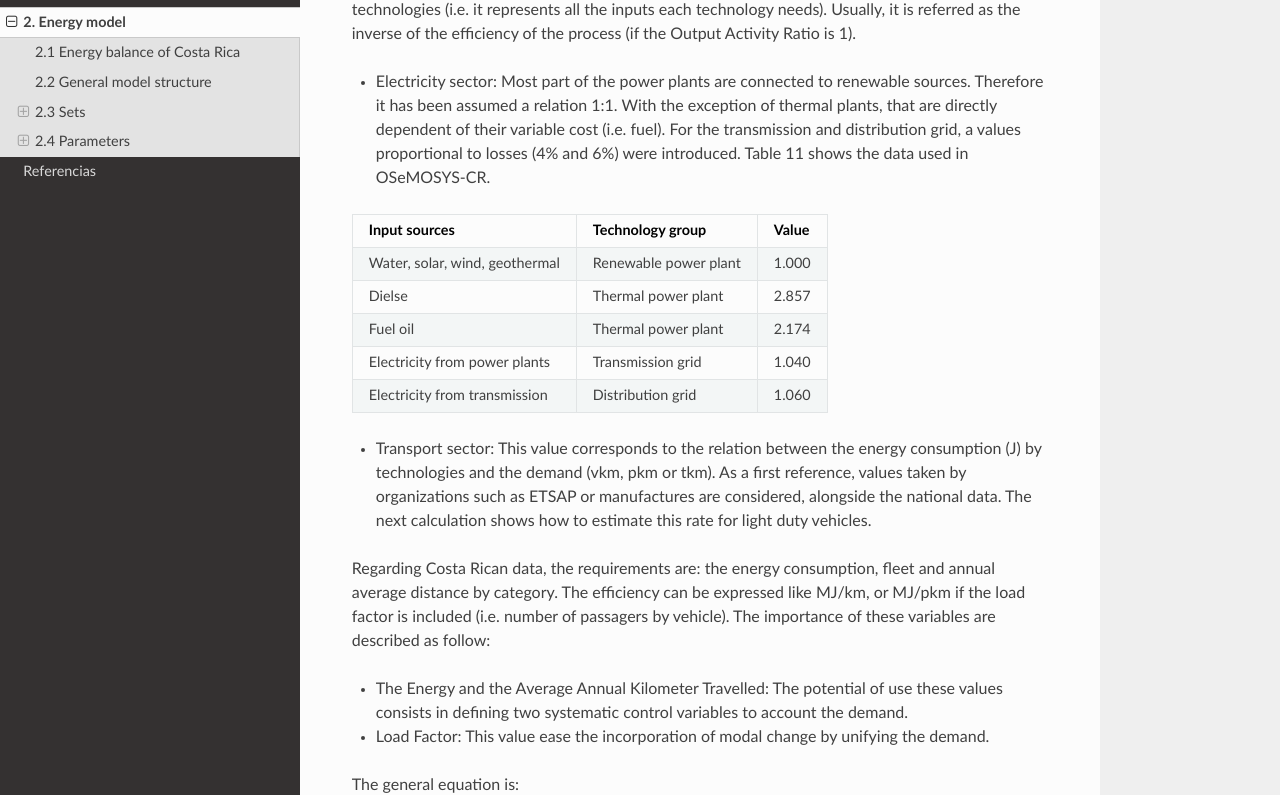
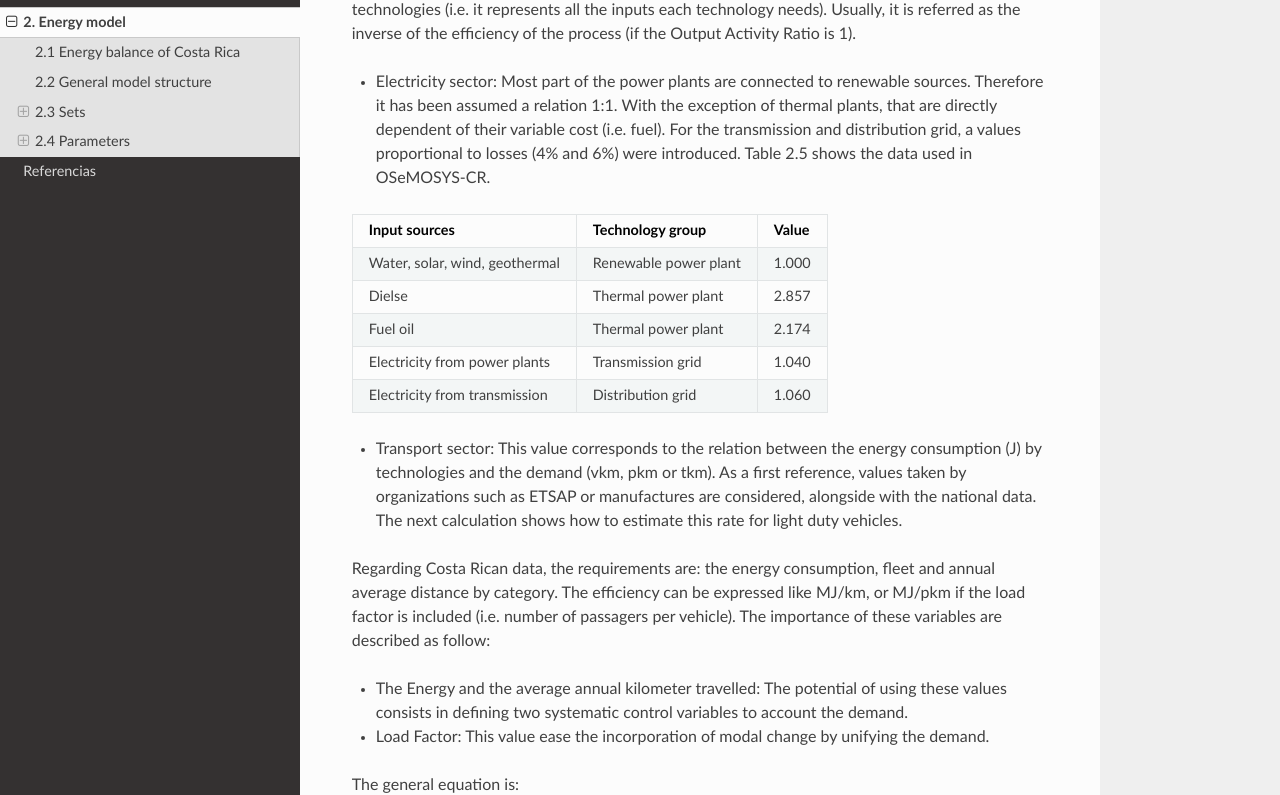
Before and after one commit to EPERLab/OSeMOSYS-CR, a Sphinx documentation site: the page built from docs/02EnergyModel.rst, in a window 1280 px wide and 1400 px high, scrolled down 12387 px. Shown: the part 186-981 px from the top of the window. Built offline with Sphinx 7.4.7 and the Read the Docs theme 2.0.0, drawn with Linux system fonts in a browser that asks for light colours.

Commit message:
Update 02EnergyModel.rst

```diff
--- a/docs/02EnergyModel.rst
+++ b/docs/02EnergyModel.rst
@@ -385,7 +385,7 @@ For this parameter, the model employs a set of values used by KTH. In general, t
 
 This value is fundamental to build the structure of model, since it connects the fuels and technologies (i.e. it represents all the inputs each technology needs). Usually, it is referred as the inverse of the efficiency of the process (if the Output Activity Ratio is 1).
 
-* Electricity sector: Most part of the power plants are connected to renewable sources. Therefore it has been assumed a relation 1:1. With the exception of thermal plants, that are directly dependent of their variable cost (i.e. fuel). For the transmission and distribution grid, a values proportional to losses (4% and 6%) were introduced. Table 11 shows the data used in OSeMOSYS-CR.
+* Electricity sector: Most part of the power plants are connected to renewable sources. Therefore it has been assumed a relation 1:1. With the exception of thermal plants, that are directly dependent of their variable cost (i.e. fuel). For the transmission and distribution grid, a values proportional to losses (4% and 6%) were introduced. Table 2.5 shows the data used in OSeMOSYS-CR.
 
 .. table::
    :align:   center
@@ -406,11 +406,11 @@ This value is fundamental to build the structure of model, since it connects the
 | Electricity from transmission  | Distribution grid    | 1.060   |
 +--------------------------------+----------------------+---------+
 
-* Transport sector: This value corresponds to the relation between the energy consumption (J) by technologies and the demand (vkm, pkm or tkm). As a first reference, values taken by organizations such as ETSAP or manufactures are considered, alongside the national data. The next calculation shows how to estimate this rate for light duty vehicles.
+* Transport sector: This value corresponds to the relation between the energy consumption (J) by technologies and the demand (vkm, pkm or tkm). As a first reference, values taken by organizations such as ETSAP or manufactures are considered, alongside with the national data. The next calculation shows how to estimate this rate for light duty vehicles.
 
-Regarding Costa Rican data, the requirements are: the energy consumption, fleet and annual average distance by category. The efficiency can be expressed like MJ/km, or MJ/pkm if the load factor is included (i.e. number of passagers by vehicle). The importance of these variables are described as follow:
+Regarding Costa Rican data, the requirements are: the energy consumption, fleet and annual average distance by category. The efficiency can be expressed like MJ/km, or MJ/pkm if the load factor is included (i.e. number of passagers per vehicle). The importance of these variables are described as follow:
 
-* The Energy and the Average Annual Kilometer Travelled: The potential of use these values consists in defining two systematic control variables to account the demand.
+* The Energy and the average annual kilometer travelled: The potential of using these values consists in defining two systematic control variables to account the demand.
 * Load Factor: This value ease the incorporation of modal change by unifying the demand.
 
 The general equation is:
```
